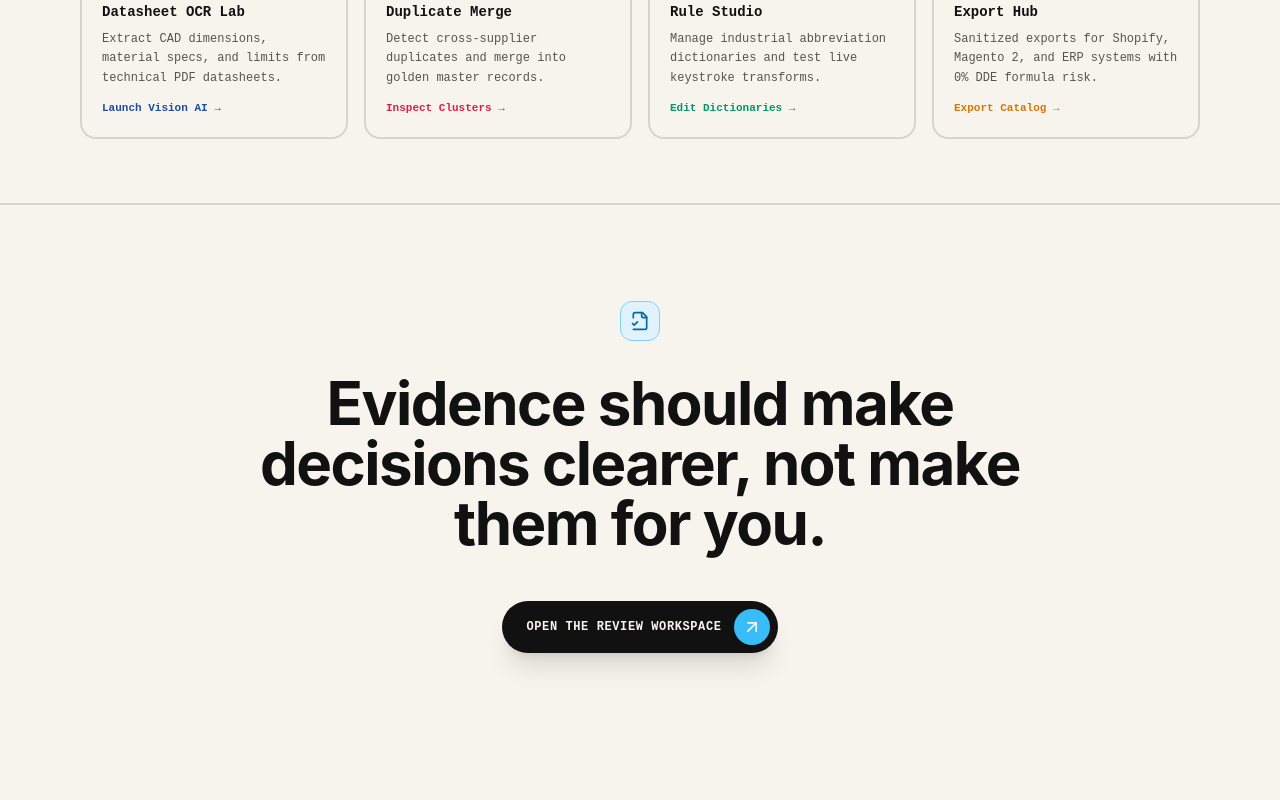
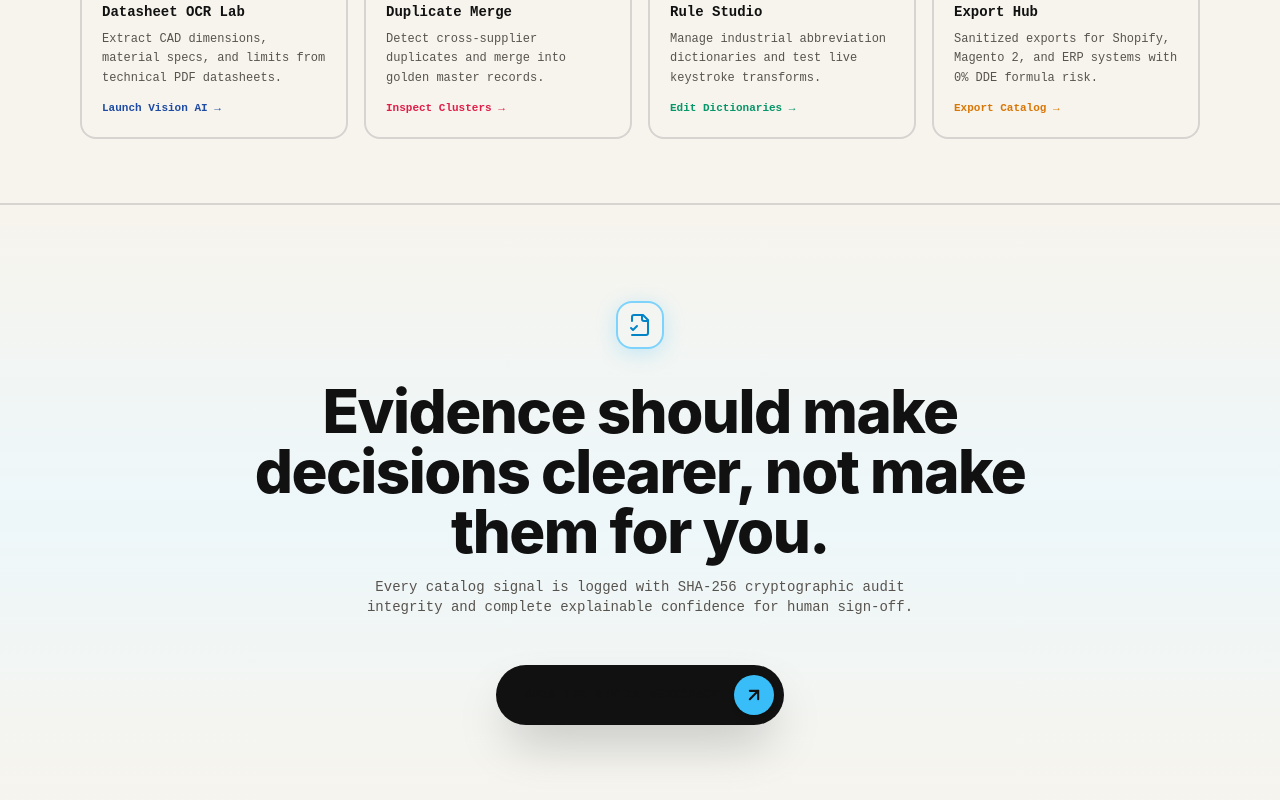
Before and after one commit to ianuj-yadav/UniEnrich-AI, a Next.js app in the folder frontend/: page / in a window 1280 px wide. Shown: the part 4685-5485 px from the top of the page. Before the commit the page ends 5434 px from the top, so only its background shows below. Built offline with nearby package versions, Linux system fonts and the light colour scheme; no server answers.

Commit message:
feat: polish finale banner with warm ivory/soft ice blue gradient and high-contrast typography

```diff
--- a/frontend/src/app/page.tsx
+++ b/frontend/src/app/page.tsx
@@ -578,30 +578,35 @@ export default function DashboardPage() {
       </section>
 
       {/* ====================================================================
-          ACT 6: FINALE ELEGANT STATEMENT BANNER (CLEAN WARM IVORY #f7f4ed)
+          ACT 6: FINALE ELEGANT STATEMENT BANNER (WARM IVORY & SOFT ICE BLUE)
           ==================================================================== */}
-      <section className="w-full bg-[#f7f4ed] border-t border-stone-300 py-24 px-6 sm:px-12 md:px-20 text-center relative overflow-hidden">
-        <div className="max-w-4xl mx-auto space-y-8">
+      <section className="w-full bg-gradient-to-b from-[#f7f4ed] via-[#edf7fa] to-[#f7f4ed] border-t border-stone-300 py-24 px-6 sm:px-12 md:px-20 text-center relative overflow-hidden">
+        <div className="max-w-4xl mx-auto space-y-8 relative z-10">
 
           {/* Top Cyan Icon Badge */}
-          <div className="w-10 h-10 rounded-xl bg-sky-100 border border-sky-300 flex items-center justify-center mx-auto text-sky-800 shadow-xs">
-            <FileCheck2 className="w-5 h-5 text-sky-700" />
+          <div className="w-12 h-12 rounded-2xl bg-white border-2 border-sky-300 flex items-center justify-center mx-auto text-sky-700 shadow-[0_4px_20px_rgba(56,189,248,0.25)]">
+            <FileCheck2 className="w-6 h-6 text-sky-600" />
           </div>
 
           {/* Giant Centered Headline */}
-          <h2 className="text-4xl sm:text-5xl md:text-6xl font-bold tracking-tight text-[#111111] leading-tight">
-            Evidence should make decisions clearer, not make them for you.
-          </h2>
+          <div className="space-y-4">
+            <h2 className="text-4xl sm:text-5xl md:text-6xl font-extrabold tracking-tight text-[#111111] leading-tight">
+              Evidence should make decisions clearer, not make them for you.
+            </h2>
+            <p className="text-xs sm:text-sm font-mono text-stone-600 max-w-xl mx-auto leading-relaxed">
+              Every catalog signal is logged with SHA-256 cryptographic audit integrity and complete explainable confidence for human sign-off.
+            </p>
+          </div>
 
           {/* Signature Pill + Cyan Circle CTA Button */}
           <div className="pt-4 flex items-center justify-center">
             <Link
               href="/upload"
-              className="inline-flex items-center gap-3 bg-[#111111] hover:bg-black text-[#f7f4ed] pl-6 pr-2 py-2 rounded-full font-mono text-xs font-bold uppercase tracking-wider shadow-xl hover:scale-105 transition-all group cursor-pointer"
+              className="inline-flex items-center gap-3.5 bg-[#111111] hover:bg-stone-900 text-white pl-7 pr-2.5 py-2.5 rounded-full font-mono text-xs font-bold uppercase tracking-wider shadow-2xl hover:scale-105 transition-all group cursor-pointer"
             >
               <span>Open the Review Workspace</span>
-              <div className="w-9 h-9 rounded-full bg-[#38bdf8] group-hover:bg-[#0ea5e9] text-black flex items-center justify-center transition-colors shadow-sm">
-                <ArrowUpRight className="w-5 h-5" />
+              <div className="w-10 h-10 rounded-full bg-[#38bdf8] group-hover:bg-[#0ea5e9] text-[#111111] flex items-center justify-center transition-colors shadow-md">
+                <ArrowUpRight className="w-5 h-5 stroke-[2.5]" />
               </div>
             </Link>
           </div>
```
